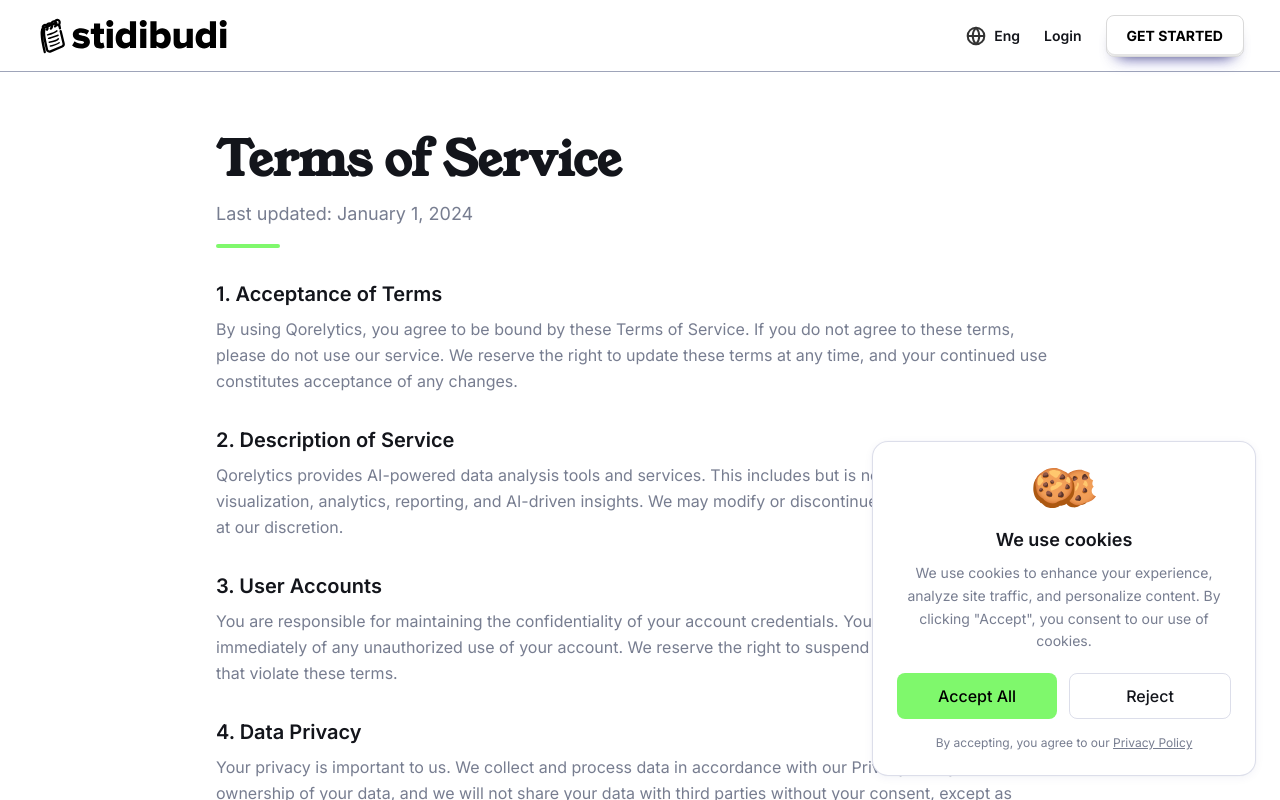
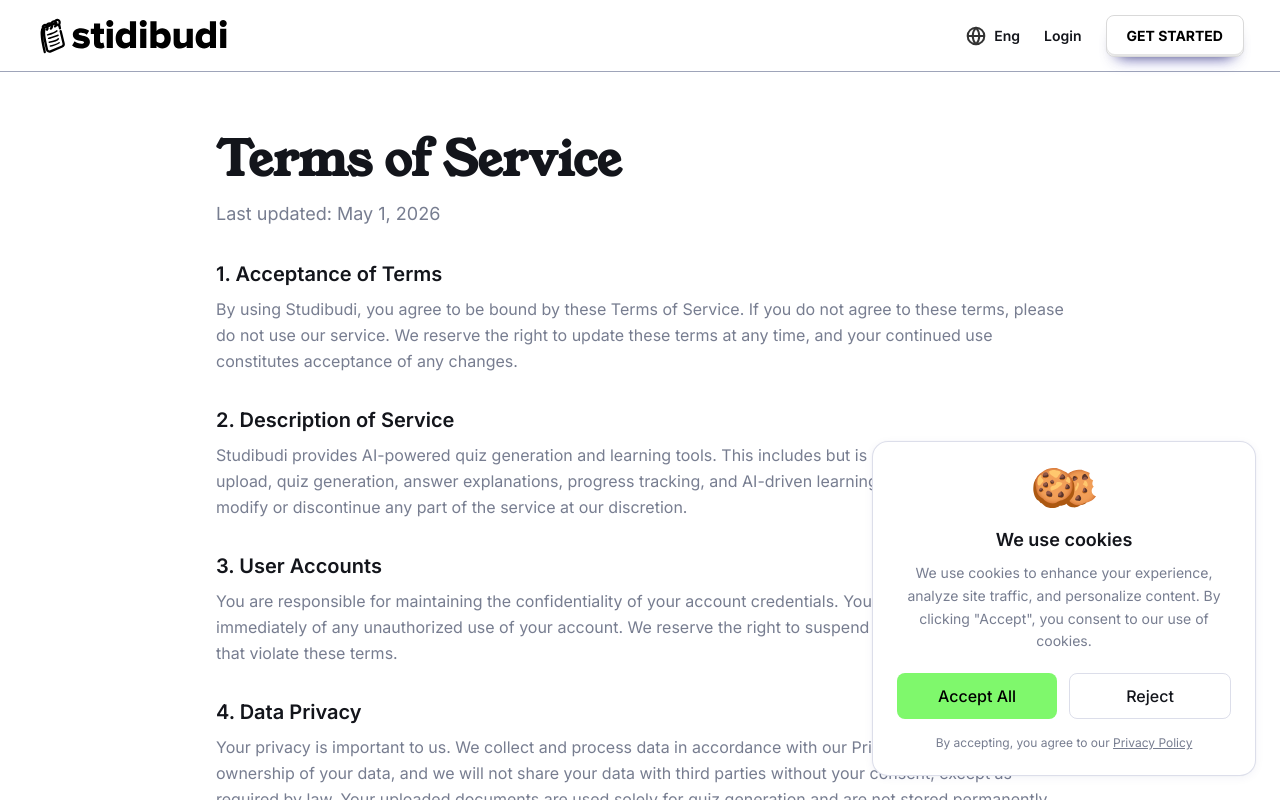
Before and after one commit to latifiss/studibudi, a Next.js app: page /terms in a window 1280 px wide. Built offline with nearby package versions, Linux system fonts and the light colour scheme.

Commit message:
updated terms and policy

```diff
--- a/app/cookie/page.tsx
+++ b/app/cookie/page.tsx
@@ -1,4 +1,3 @@
-// app/cookie/page.tsx
 import cookieData from '@/data/cookie.json';
 import PolicyPage from '@/components/ui/policyPage';
 
--- a/components/ui/policyPage.tsx
+++ b/components/ui/policyPage.tsx
@@ -35,7 +35,6 @@ const PolicyPage: React.FC<PolicyPageProps> = ({ data }) => {
           <p className="text-muted text-lg">
             Last updated: {new Date(data.lastUpdated).toLocaleDateString('en-US', { month: 'long', day: 'numeric', year: 'numeric' })}
           </p>
-          <div className="w-16 h-1 bg-[#7FF86C] rounded-full" />
         </div>
 
         <div className="space-y-8">
--- a/data/cookie.json
+++ b/data/cookie.json
@@ -1,6 +1,6 @@
 {
   "title": "Cookie Policy",
-  "lastUpdated": "2024-01-01",
+  "lastUpdated": "2026-05-01",
   "sections": [
     {
       "title": "1. What Are Cookies",
@@ -8,7 +8,7 @@
     },
     {
       "title": "2. How We Use Cookies",
-      "content": "We use cookies to understand how you interact with our platform, remember your preferences, and analyze usage patterns. This helps us improve our service and provide you with a personalized experience. We also use cookies for authentication and security purposes."
+      "content": "We use cookies to understand how you interact with our platform, remember your preferences, and analyze usage patterns. This helps us improve our service and provide you with a personalized learning experience. We also use cookies for authentication and security purposes."
     },
     {
       "title": "3. Types of Cookies We Use",
@@ -24,7 +24,7 @@
     },
     {
       "title": "6. Analytics and Performance",
-      "content": "We use analytics tools to understand how users interact with our platform. This data helps us improve our service and provide better user experiences. All analytics data is anonymized and does not personally identify you."
+      "content": "We use analytics tools to understand how users interact with our platform. This data helps us improve our service and provide better learning experiences. All analytics data is anonymized and does not personally identify you."
     },
     {
       "title": "7. Data Privacy and Cookies",
@@ -40,8 +40,8 @@
     },
     {
       "title": "10. Contact Us",
-      "content": "If you have any questions about our Cookie Policy or how we handle your data, please contact us at privacy@qorelytics.com. We are committed to addressing any concerns you may have."
+      "content": "If you have any questions about our Cookie Policy or how we handle your data, please contact us at privacy@studibudi.com. We are committed to addressing any concerns you may have."
     }
   ],
-  "footer": "By using Qorelytics, you consent to our use of cookies as described in this policy."
+  "footer": "By using Studibudi, you consent to our use of cookies as described in this policy."
 }
--- a/data/privacy.json
+++ b/data/privacy.json
@@ -1,26 +1,26 @@
 {
   "title": "Privacy Policy",
-  "lastUpdated": "2024-01-01",
+  "lastUpdated": "2026-05-01",
   "sections": [
     {
       "title": "1. Information We Collect",
-      "content": "We collect information you provide directly, such as when you create an account, upload data, or communicate with us. This includes your name, email address, company name, and any data you upload to our platform. We also collect usage data to improve our services."
+      "content": "We collect information you provide directly, such as when you create an account, upload documents, or communicate with us. This includes your name, email address, school or institution name, and any documents or data you upload to our platform. We also collect usage data to improve our services."
     },
     {
       "title": "2. How We Use Your Information",
-      "content": "We use your information to provide, maintain, and improve our services. This includes analyzing your data to generate insights, personalizing your experience, and communicating with you about updates or offers. We do not sell your personal information to third parties."
+      "content": "We use your information to provide, maintain, and improve our services. This includes analyzing your uploaded documents to generate personalized quizzes, generating insights, personalizing your learning experience, and communicating with you about updates or offers. We do not sell your personal information to third parties."
     },
     {
       "title": "3. Data Storage and Security",
-      "content": "We implement industry-standard security measures to protect your data. Your data is encrypted both in transit and at rest. We regularly update our security protocols to safeguard against unauthorized access, disclosure, or destruction of your information."
+      "content": "We implement industry-standard security measures to protect your data. Your data is encrypted both in transit and at rest. We regularly update our security protocols to safeguard against unauthorized access, disclosure, or destruction of your information. Uploaded documents are processed and not stored permanently."
     },
     {
       "title": "4. Data Retention",
-      "content": "We retain your data for as long as your account is active or as needed to provide you with our services. You may request deletion of your data at any time. We will securely delete your data within a reasonable timeframe after your request."
+      "content": "We retain your data for as long as your account is active or as needed to provide you with our services. You may request deletion of your data at any time. We will securely delete your data within a reasonable timeframe after your request. Uploaded documents used for quiz generation are deleted after processing."
     },
     {
       "title": "5. Third-Party Sharing",
-      "content": "We do not share your personal information with third parties except as necessary to provide our services or as required by law. We may share aggregated, anonymized data for analytical purposes. Any third-party partners are contractually obligated to protect your data."
+      "content": "We do not share your personal information with third parties except as necessary to provide our services or as required by law. We may share aggregated, anonymized data for analytical purposes. Any third-party partners are contractually obligated to protect your data and may not use it for their own purposes."
     },
     {
       "title": "6. Your Rights",
@@ -44,8 +44,8 @@
     },
     {
       "title": "11. Contact Us",
-      "content": "If you have questions about this privacy policy or our data practices, please contact us at privacy@qorelytics.com. We are committed to protecting your privacy and will address your concerns promptly."
+      "content": "If you have questions about this privacy policy or our data practices, please contact us at privacy@studibudi.com. We are committed to protecting your privacy and will address your concerns promptly."
     }
   ],
-  "footer": "By using Qorelytics, you consent to the collection and use of your information as described in this Privacy Policy."
+  "footer": "By using Studibudi, you consent to the collection and use of your information as described in this Privacy Policy."
 }
--- a/data/refund.json
+++ b/data/refund.json
@@ -1,10 +1,10 @@
 {
   "title": "Refund Policy",
-  "lastUpdated": "2024-01-01",
+  "lastUpdated": "2026-05-01",
   "sections": [
     {
       "title": "1. Refund Policy Overview",
-      "content": "At Qorelytics, we stand behind our product and want you to be completely satisfied with your purchase. This Refund Policy outlines the terms and conditions under which we offer refunds for our services."
+      "content": "At Studibudi, we stand behind our product and want you to be completely satisfied with your purchase. This Refund Policy outlines the terms and conditions under which we offer refunds for our services."
     },
     {
       "title": "2. 14-Day Money-Back Guarantee",
@@ -16,7 +16,7 @@
     },
     {
       "title": "4. How to Request a Refund",
-      "content": "To request a refund, please contact our support team at refunds@qorelytics.com with your account email and order details. Our team will process your request within 3-5 business days and notify you of the status of your refund."
+      "content": "To request a refund, please contact our support team at refunds@studibudi.com with your account email and order details. Our team will process your request within 3-5 business days and notify you of the status of your refund."
     },
     {
       "title": "5. Partial Refunds",
@@ -44,8 +44,8 @@
     },
     {
       "title": "11. Contact Us",
-      "content": "If you have any questions about our refund policy or need assistance with a refund request, please contact us at refunds@qorelytics.com. Our support team is here to help you."
+      "content": "If you have any questions about our refund policy or need assistance with a refund request, please contact us at refunds@studibudi.com. Our support team is here to help you."
     }
   ],
-  "footer": "By using Qorelytics, you acknowledge that you have read and understood our Refund Policy."
+  "footer": "By using Studibudi, you acknowledge that you have read and understood our Refund Policy."
 }
--- a/data/terms.json
+++ b/data/terms.json
@@ -1,14 +1,14 @@
 {
   "title": "Terms of Service",
-  "lastUpdated": "2024-01-01",
+  "lastUpdated": "2026-05-01",
   "sections": [
     {
       "title": "1. Acceptance of Terms",
-      "content": "By using Qorelytics, you agree to be bound by these Terms of Service. If you do not agree to these terms, please do not use our service. We reserve the right to update these terms at any time, and your continued use constitutes acceptance of any changes."
+      "content": "By using Studibudi, you agree to be bound by these Terms of Service. If you do not agree to these terms, please do not use our service. We reserve the right to update these terms at any time, and your continued use constitutes acceptance of any changes."
     },
     {
       "title": "2. Description of Service",
-      "content": "Qorelytics provides AI-powered data analysis tools and services. This includes but is not limited to data visualization, analytics, reporting, and AI-driven insights. We may modify or discontinue any part of the service at our discretion."
+      "content": "Studibudi provides AI-powered quiz generation and learning tools. This includes but is not limited to document upload, quiz generation, answer explanations, progress tracking, and AI-driven learning insights. We may modify or discontinue any part of the service at our discretion."
     },
     {
       "title": "3. User Accounts",
@@ -16,19 +16,19 @@
     },
     {
       "title": "4. Data Privacy",
-      "content": "Your privacy is important to us. We collect and process data in accordance with our Privacy Policy. You retain ownership of your data, and we will not share your data with third parties without your consent, except as required by law."
+      "content": "Your privacy is important to us. We collect and process data in accordance with our Privacy Policy. You retain ownership of your data, and we will not share your data with third parties without your consent, except as required by law. Your uploaded documents are used solely for quiz generation and are not stored permanently."
     },
     {
       "title": "5. User Content",
-      "content": "You retain all rights to the content you upload to Qorelytics. By uploading content, you grant us a license to process, analyze, and store your data solely for the purpose of providing our services."
+      "content": "You retain all rights to the content you upload to Studibudi. By uploading content, you grant us a license to process, analyze, and store your data solely for the purpose of providing our services. We do not use your data to train our AI models without explicit consent."
     },
     {
       "title": "6. Prohibited Uses",
-      "content": "You agree not to use Qorelytics for any unlawful purposes, to transmit harmful code, to infringe on intellectual property rights, or to interfere with the operation of our service. We reserve the right to terminate accounts found to be in violation."
+      "content": "You agree not to use Studibudi for any unlawful purposes, to transmit harmful code, to infringe on intellectual property rights, or to interfere with the operation of our service. We reserve the right to terminate accounts found to be in violation."
     },
     {
       "title": "7. Intellectual Property",
-      "content": "Qorelytics and its original content, features, and functionality are owned by us and are protected by international copyright, trademark, and intellectual property laws. You may not copy, modify, or redistribute our intellectual property without explicit permission."
+      "content": "Studibudi and its original content, features, and functionality are owned by us and are protected by international copyright, trademark, and intellectual property laws. You may not copy, modify, or redistribute our intellectual property without explicit permission."
     },
     {
       "title": "8. Third-Party Services",
@@ -36,7 +36,7 @@
     },
     {
       "title": "9. Disclaimer of Warranties",
-      "content": "Qorelytics is provided 'as is' without any warranties, express or implied. We do not guarantee that our service will be uninterrupted, error-free, or meet your specific requirements. Use of the service is at your own risk."
+      "content": "Studibudi is provided 'as is' without any warranties, express or implied. We do not guarantee that our service will be uninterrupted, error-free, or meet your specific requirements. Use of the service is at your own risk."
     },
     {
       "title": "10. Limitation of Liability",
@@ -44,7 +44,7 @@
     },
     {
       "title": "11. Indemnification",
-      "content": "You agree to indemnify and hold harmless Qorelytics and its affiliates, officers, directors, and employees from any claims arising from your use of the service or violation of these terms."
+      "content": "You agree to indemnify and hold harmless Studibudi and its affiliates, officers, directors, and employees from any claims arising from your use of the service or violation of these terms."
     },
     {
       "title": "12. Termination",
@@ -52,7 +52,7 @@
     },
     {
       "title": "13. Governing Law",
-      "content": "These terms shall be governed by and construed in accordance with the laws of the jurisdiction in which Qorelytics operates, without regard to its conflict of law provisions."
+      "content": "These terms shall be governed by and construed in accordance with the laws of the jurisdiction in which Studibudi operates, without regard to its conflict of law provisions."
     },
     {
       "title": "14. Changes to Terms",
@@ -60,8 +60,8 @@
     },
     {
       "title": "15. Contact Us",
-      "content": "If you have any questions about these Terms of Service, please contact us at support@qorelytics.com. We are committed to addressing any concerns you may have."
+      "content": "If you have any questions about these Terms of Service, please contact us at support@studibudi.com. We are committed to addressing any concerns you may have."
     }
   ],
-  "footer": "By using Qorelytics, you acknowledge that you have read, understood, and agree to be bound by these Terms of Service."
+  "footer": "By using Studibudi, you acknowledge that you have read, understood, and agree to be bound by these Terms of Service."
 }
```
